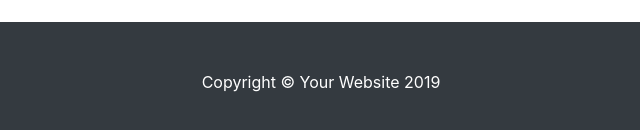
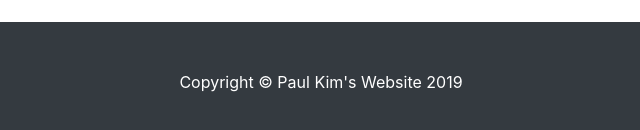
Before and after one commit to salbur/paulkim.github.io, a website with bundled scripts: page index.html in a window 1280 px wide. Shown: the part 3092-3222 px from the top of the page, 319-959 px from the left. Built offline with nearby package versions, Linux system fonts and the light colour scheme.

Commit message:
copyright
copyright

```diff
--- a/index.html
+++ b/index.html
@@ -131,7 +131,7 @@
   <!-- Footer -->
   <footer class="py-5 bg-dark">
     <div class="container">
-      <p class="m-0 text-center text-white">Copyright &copy; Your Website 2019</p>
+      <p class="m-0 text-center text-white">Copyright &copy; Paul Kim's Website 2019</p>
     </div>
     <!-- /.container -->
   </footer>
```
